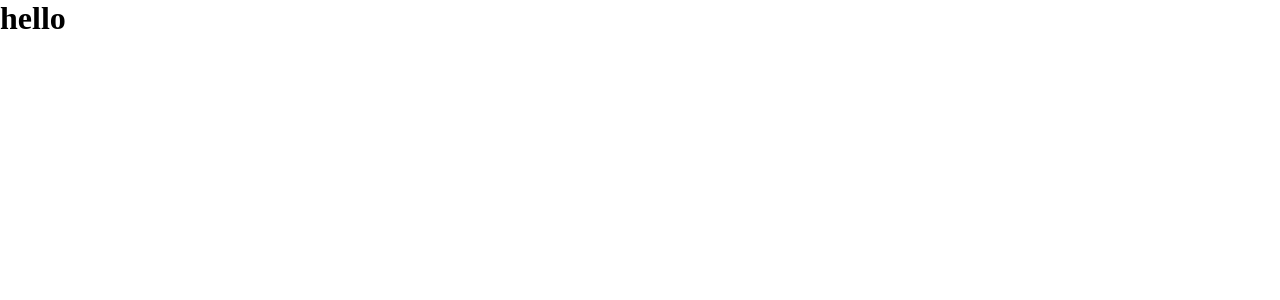
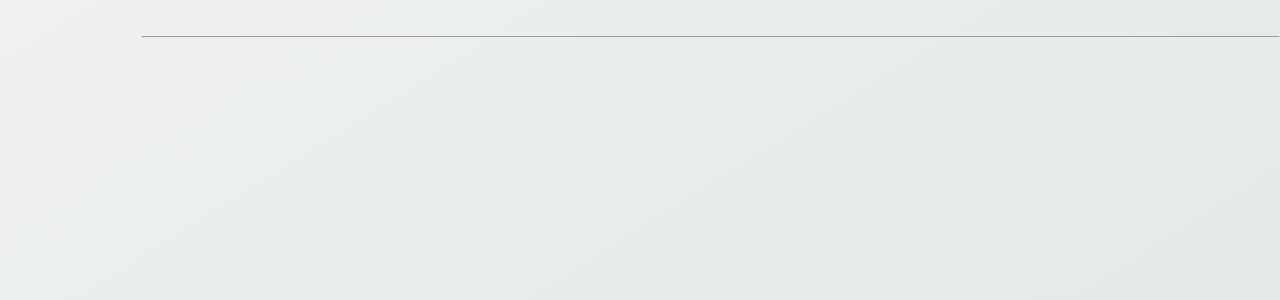
Before and after one commit to irakli777irakli/registration-form, a Next.js app: page / in a window 1280 px wide. Shown: the top 300 px of the page. Built offline with nearby package versions, Linux system fonts and the light colour scheme.

Commit message:
added multipage slug and conditionally rendered nav based on diff page

```diff
--- /dev/null
+++ b/components/InfoPage/InfoSide.js
@@ -0,0 +1,11 @@
+import styles from './InfoSide.module.css'
+
+import React from 'react'
+
+function InfoSide() {
+  return (
+    <div>InfoSide</div>
+  )
+}
+
+export default InfoSide
--- /dev/null
+++ b/components/Navbar.js
@@ -0,0 +1,63 @@
+import { useRouter } from "next/router";
+import { useState } from "react";
+import {MdOutlineArrowBackIos} from 'react-icons/md'
+import InfoSide from "./InfoPage/InfoSide";
+import styles from './Navbar.module.css'
+
+
+const possibleRoutes = ["/generalNews/1","/experience/2","/education/3","/result/4"];
+
+function Navbar({currentPage = [], title, }) {
+    const router = useRouter();
+    const [pageName,numeric] = currentPage;
+    function goToPrevPage() {
+        const exists = possibleRoutes.indexOf(`/${pageName}/${numeric}`)
+        if(exists === -1 || exists === 0){
+            router.push("/")
+        }else{
+            router.push(possibleRoutes[exists - 1]);
+        }
+    }
+
+
+    function displayGoBackBtn(hidden = false) {
+        return (
+            <div className={hidden ? `${styles.go_back_btn_wrapper} ${styles.hidden}` : `${styles.go_back_btn_wrapper}`}>
+        <button  onClick={() => goToPrevPage()}>
+           <MdOutlineArrowBackIos size={25} color={"black"} cursor={"pointer"} />
+    </button>
+       </div>
+        )
+    }
+
+    function displayPageIndexer() {
+        return (
+            <div className={styles.title_pageIndxer}>
+            <h1 className={Number(numeric) ? styles.genericPageNames : styles.company_name}>{title}</h1>
+            <p>{numeric}/3</p>
+            </div>
+        )
+    }
+
+  return (
+
+    <nav className={styles.registration_nav}>
+        {/* in order to maintain 10% and 90 % ration between `backBtn` and `mainNan`*/}
+       {Number(numeric) > 0 ? displayGoBackBtn() : displayGoBackBtn(true)}
+       {/* will update this logic in more concise way. */}
+       <div className={Number(numeric) > 0 ? styles.title_hr_wrapper : styles.title_hr_wrapper_home}>
+             {Number(numeric) ?  displayPageIndexer()
+            :
+            <h1 className={Number(numeric) ? styles.genericPageNames : styles.company_name}>{title}</h1>
+
+        }
+            <hr className={styles.nav_hr}/>
+        </div>
+        {Number(numeric) > 0 && <InfoSide />}
+
+  </nav>
+
+  )
+}
+
+export default Navbar
--- /dev/null
+++ b/components/Navbar.module.css
@@ -0,0 +1,54 @@
+
+.registration_nav{
+    margin-top: 20px;
+    width: 100%;
+    height: 50%;
+    display: flex;
+    flex-direction: row;
+    gap: 1rem;
+  }
+  .go_back_btn_wrapper{
+    width: 10%;
+    opacity: 1;
+    display: flex;
+    align-items: start;
+    justify-content: center;
+  }
+  .hidden{
+    opacity: 0;
+  }
+  .go_back_btn{
+    background-color: transparent;
+    border: none;
+    background-color: red;
+  }
+  .title_hr_wrapper_home,.title_hr_wrapper{
+    display: flex;
+    flex-direction: column;
+    gap: 1rem;
+    width: 90%;
+  }
+  .title_hr_wrapper{
+    width: 40%;
+  }
+  .title_pageIndxer{
+    display: flex;
+    flex-direction: row;
+    align-items: center;
+    justify-content: space-between;
+  }
+  .company_name,.genericPageNames{
+    font-size: 2rem;
+    font-family: "HelveticaNeue", sans-serif;
+  }
+  .company_name{
+    color: rgb(245, 53, 53);
+
+  }
+  .genericPageNames {
+    color: black;
+  }
+  .nav_hr{
+    height: 2px;
+    background-color: black;
+  }
--- /dev/null
+++ b/components/PagesWrapper/PagesMainWrapper.js
@@ -0,0 +1,11 @@
+import styles from './PagesMainWrapper.module.css'
+
+function PagesMainWrapper(props) {
+  return (
+    <section className={styles.registration_starter_page_col}>
+        {props.children}
+        </section>
+  )
+}
+
+export default PagesMainWrapper
--- /dev/null
+++ b/components/PagesWrapper/PagesMainWrapper.module.css
@@ -0,0 +1,8 @@
+.registration_starter_page_col{
+    width: 100vw;
+    height: 100vh;
+    display: flex;
+    flex-direction: column;
+    align-items: center;
+    background: linear-gradient(to top left, #e2e7e5, #eef1ed);
+  }
--- a/package.json
+++ b/package.json
@@ -14,6 +14,7 @@
     "eslint-config-next": "13.1.6",
     "next": "13.1.6",
     "react": "18.2.0",
-    "react-dom": "18.2.0"
+    "react-dom": "18.2.0",
+    "react-icons": "^4.7.1"
   }
 }
--- a/pages/[...slug].js
+++ b/pages/[...slug].js
@@ -1,11 +1,22 @@
+import Navbar from "@/components/Navbar";
+import PagesMainWrapper from "@/components/PagesWrapper/PagesMainWrapper";
 import { useRouter } from "next/router";
+
+const engToGeo = {
+  "generalNews": "პირადი ინფო",
+  "experience": "გამოცდილება",
+  "education":"განათლება"
+}
 
 
 function GenericValidationForm() {
     const router = useRouter();
     const urlInfo = router.query.slug;
+    console.log(urlInfo);
     return (
-    <h1>hello </h1>
+      <PagesMainWrapper row={true}>
+    {urlInfo && <Navbar currentPage={urlInfo} title={engToGeo[urlInfo[0]]}/>}
+    </PagesMainWrapper>
   )
 }
 
--- a/styles/globals.css
+++ b/styles/globals.css
@@ -12,31 +12,6 @@
 
 }
 
-.registration_starter_page{
-  width: 100vw;
-  height: 100vh;
-  display: flex;
-  flex-direction: column;
-  align-items: center;
-  background: linear-gradient(to top left, #e2e7e5, #eef1ed);
-}
-.registration_nav{
-  margin-top: 20px;
-  width: 90%;
-  height: 50%;
-  display: flex;
-  flex-direction: column;
-  gap: 1rem;
-}
-.company_name{
-  font-size: 2rem;
-  font-family: "HelveticaNeue", sans-serif;
-    color: rgb(245, 53, 53);
-}
-hr{
-  height: 2px;
-  background-color: black;
-}
 .addBtn_logo_wrapper{
 
   display: flex;
```
Also changed, not shown: pages/index.js (+5 -7 lines), components/InfoPage/InfoSide.module.css (added), 1 other file (tests, documents, lock files or other folders).
